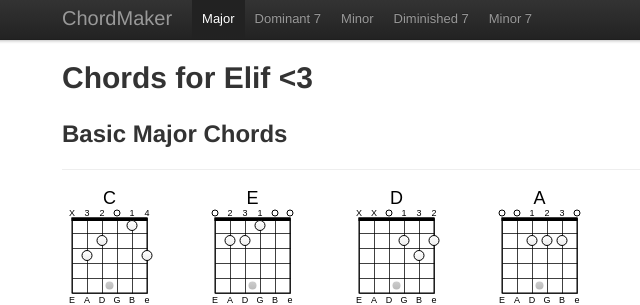
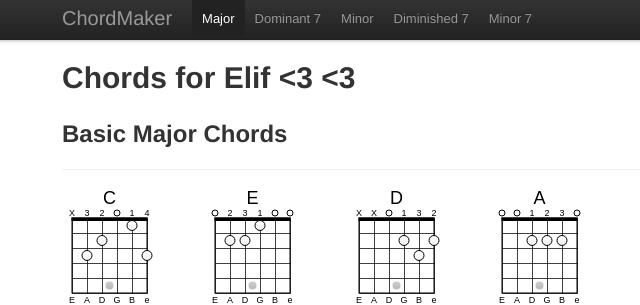
Before and after one commit to abelnation/chordmaker, a plain HTML site: page elif.html in a window 1280 px wide. Shown: the top 305 px of the page, 108-748 px from the left. Drawn offline with Linux system fonts and the light colour scheme.

Commit message:
another heart added

```diff
--- a/elif.html
+++ b/elif.html
@@ -75,7 +75,7 @@
 
   <div class="container" style="padding-top: 60px;">
 
-    <h1 style="margin-bottom: 20px;">Chords for Elif &lt;3</h1>
+    <h1 style="margin-bottom: 20px;">Chords for Elif &lt;3 &lt;3</h1>
 
     <section id="Major">
       <div class="page-header">
```
